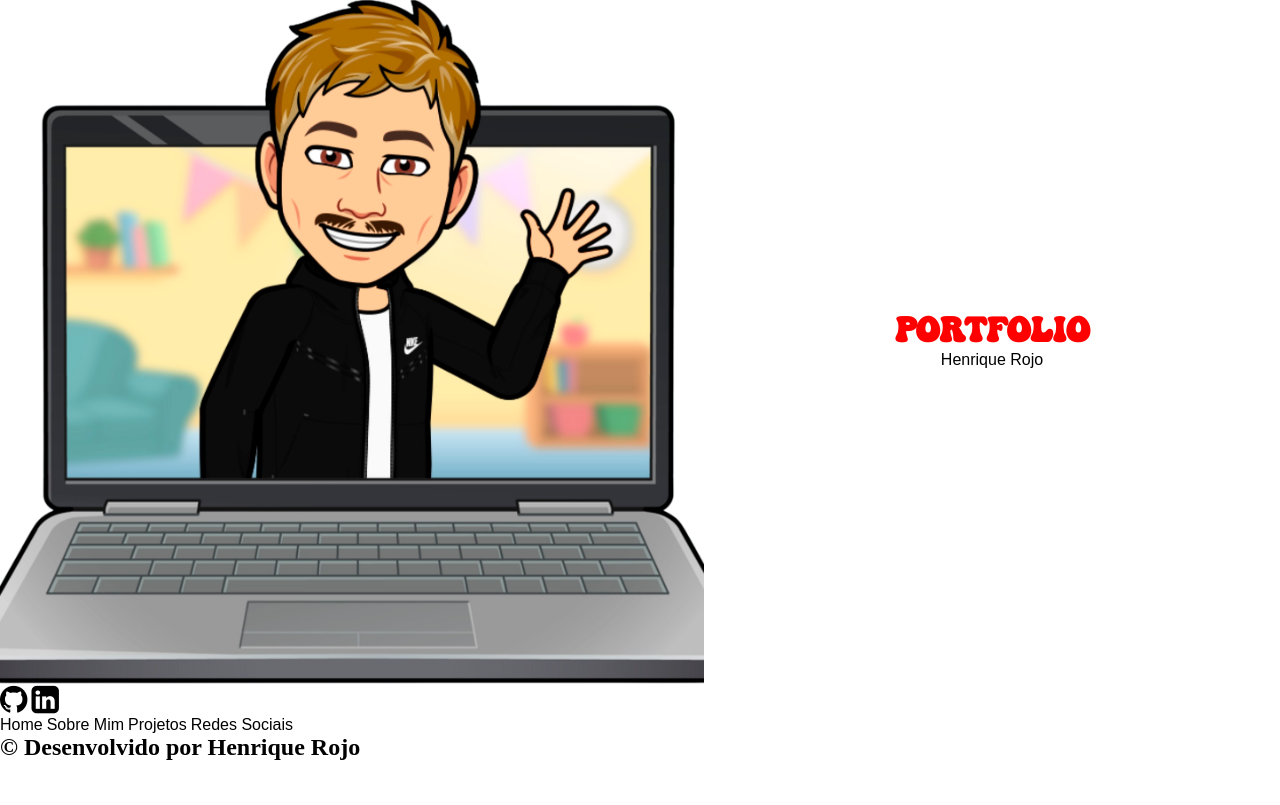
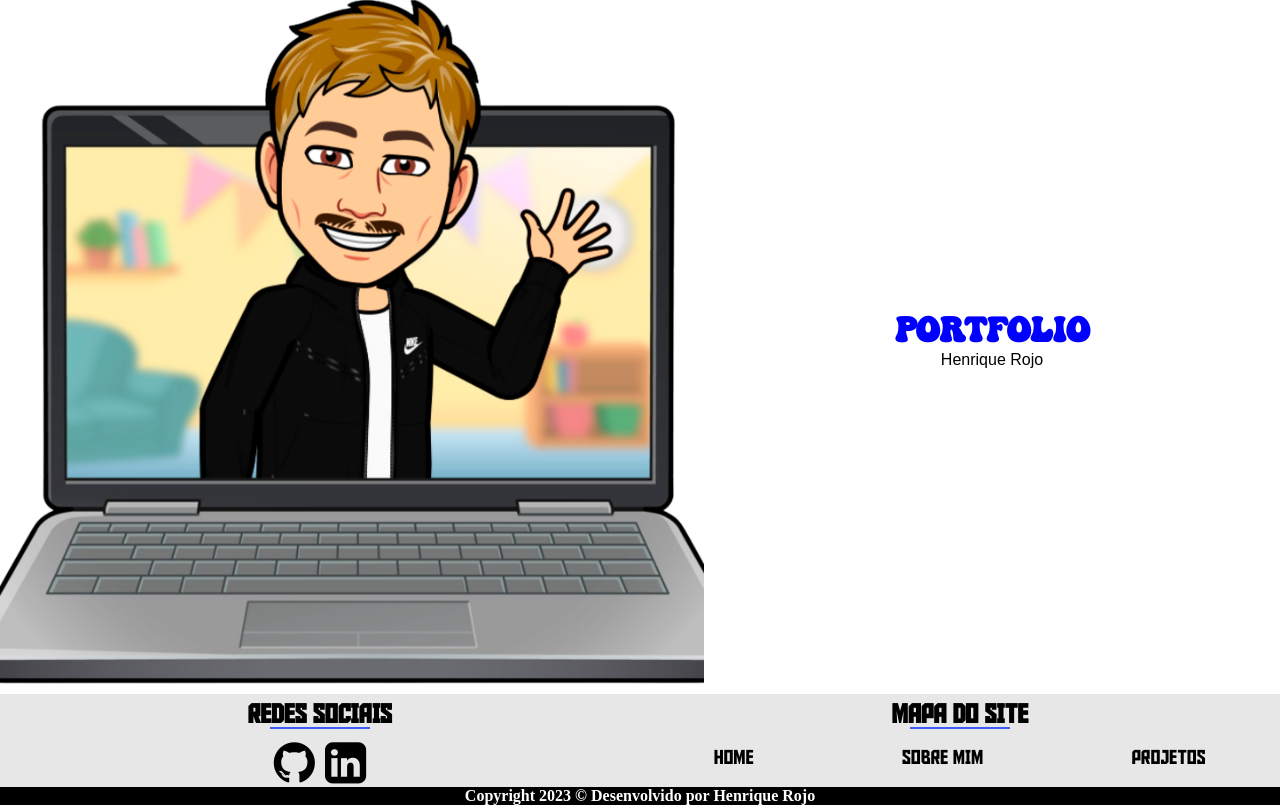
Before and after one commit to henriquerojo/portfolio, a PHP site: page / in a window 1280 px wide. Shown: the part 71-876 px from the top of the page. Before the commit the page ends 831 px from the top, so only its background shows below. Run offline with PHP 8.4, Linux system fonts and the light colour scheme; some libraries are stand-ins or nearby versions.

Commit message:
finalizando rodapé

```diff
--- a/index.html
+++ b/index.html
@@ -45,21 +45,40 @@
         <!-- FIM ÁREA INICIAL -->
     </main>
     <!-- INÍCIO RODAPÉ -->
-    <footer>
+    <footer id="footer">
         <article>
             <section id="redessociais">
-                <a href="https://github.com/henriquerojo" target="_blank" rel="noopener noreferrer"><i class="fa fa-github fa-2x"></i></a>
-                <a href="https://www.linkedin.com/in/henrique-rojo-b9a950212/" target="_blank" rel="noopener noreferrer"><i class="fa fa-linkedin-square fa-2x"></i></a>
+                <div>
+                    <div class="al-ft">
+                        <div>
+                            <p class="txt-mpst">REDES SOCIAIS</p>
+                            <hr class="map-linha">
+                        </div>
+                    </div>
+                    <div id="icon-rs">
+                        <a href="https://github.com/henriquerojo" target="_blank" rel="noopener noreferrer" id="mg-icon-map-gh"><i class="fa fa-github fa-3x"></i></a>
+                        <a href="https://www.linkedin.com/in/henrique-rojo-b9a950212/" target="_blank" rel="noopener noreferrer" id="mg-icon-map-lk"><i class="fa fa-linkedin-square fa-3x"></i></a>
+                    </div>
+                </div>
             </section>
             <section id="mapadosite">
-                <a href="#">Home</a>
-                <a href="#">Sobre Mim</a>
-                <a href="#">Projetos</a>
-                <a href="#">Redes Sociais</a>
+                <div>
+                    <div class="al-ft">
+                        <div>
+                            <p class="txt-mpst">MAPA DO SITE</p>
+                            <hr class="map-linha">
+                        </div>
+                    </div>
+                    <div id="txt-ms">
+                        <a href="#">HOME</a>
+                        <a href="#">SOBRE MIM</a>
+                        <a href="#">PROJETOS</a>
+                    </div>
+                </div>
             </section>
         </article>
-        <section>
-            <h1>&copy; Desenvolvido por Henrique Rojo</h1>
+        <section id="copyright">
+            <h4>Copyright 2023 &copy; Desenvolvido por Henrique Rojo</h4>
         </section>
     </footer>
     <!-- FIM RODAPÉ -->
--- a/style.css
+++ b/style.css
@@ -181,7 +181,7 @@
 
 #portfolio
 {
-    color: red;
+    color: blue;
     font-weight: bold;
     font-family: fonte;
     font-size: 25pt;
@@ -194,3 +194,117 @@
     font-family: sans-serif;
 }
 /* FIM ÁREA INICIAL */
+
+/* INÍCIO RODAPÉ */
+
+#footer
+{
+    margin-top: 10px;
+    padding-top: 10px;
+    background-color: #e7e7e7;
+}
+
+#footer article
+{
+    display: flex;
+    width: 100%;
+}
+
+#footer article section
+{
+    display: inline-block;
+}
+
+#redessociais
+{
+    width: 50%;
+}
+
+#mapadosite
+{
+    width: 50%;
+    list-style: none;
+}
+
+#copyright
+{
+    display: flex;
+    background-color: black;
+    justify-content: center;
+}
+
+#copyright h4
+{
+    color: white;
+}
+
+.map-linha
+{
+    border: 1px solid #3b5efa;
+    width: 100px;
+    margin: 0 auto;
+}
+
+#mg-icon-map-gh
+{
+    margin-right: 5px;
+}
+
+#mg-icon-map-lk
+{
+    margin-left: 5px;
+}
+
+.al-ft
+{
+    display: flex;
+    justify-content: center;
+}
+
+#icon-rs
+{
+    display: flex;
+    justify-content: center;
+    margin-top: 10px;
+}
+
+#txt-ms
+{
+    display: flex;
+    justify-content: space-around;
+    margin-top: 10px;
+}
+
+#txt-ms a
+{
+    padding: 10px;
+    font-family: fonte4;
+    font-size: 15pt;
+}
+
+#txt-ms a:hover
+{
+    color:white;
+    transition: .3s;
+    background-color: blue;
+    border-radius: 20px;
+    font-weight: bold;
+}
+
+.txt-mpst
+{
+    font-weight: bold;
+    font-family: fonte4;
+    font-size: 20pt;
+}
+
+#icon-rs a:hover
+{
+    color: blue;
+}
+
+@font-face {
+    font-family: fonte4;
+    src: url(font/fonte4.ttf);
+}
+/* FIM RODAPÉ */
```
Also changed, not shown: font/fonte2.otf (added), font/fonte3.otf (added), font/fonte4.ttf (added).
